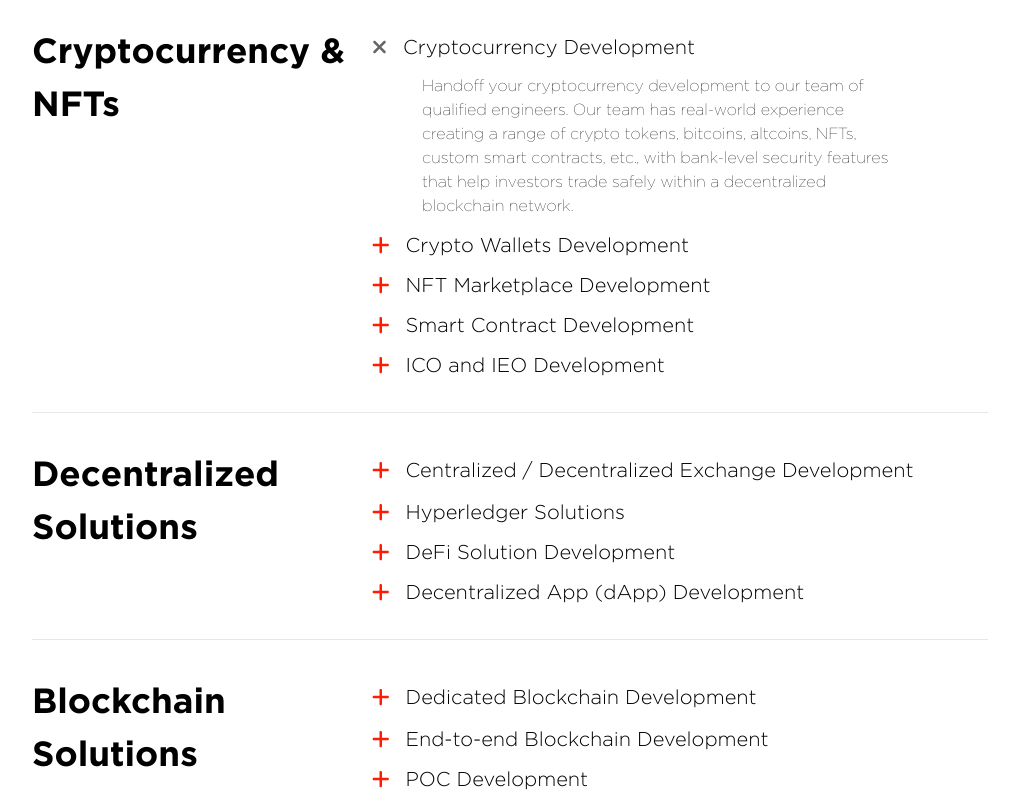
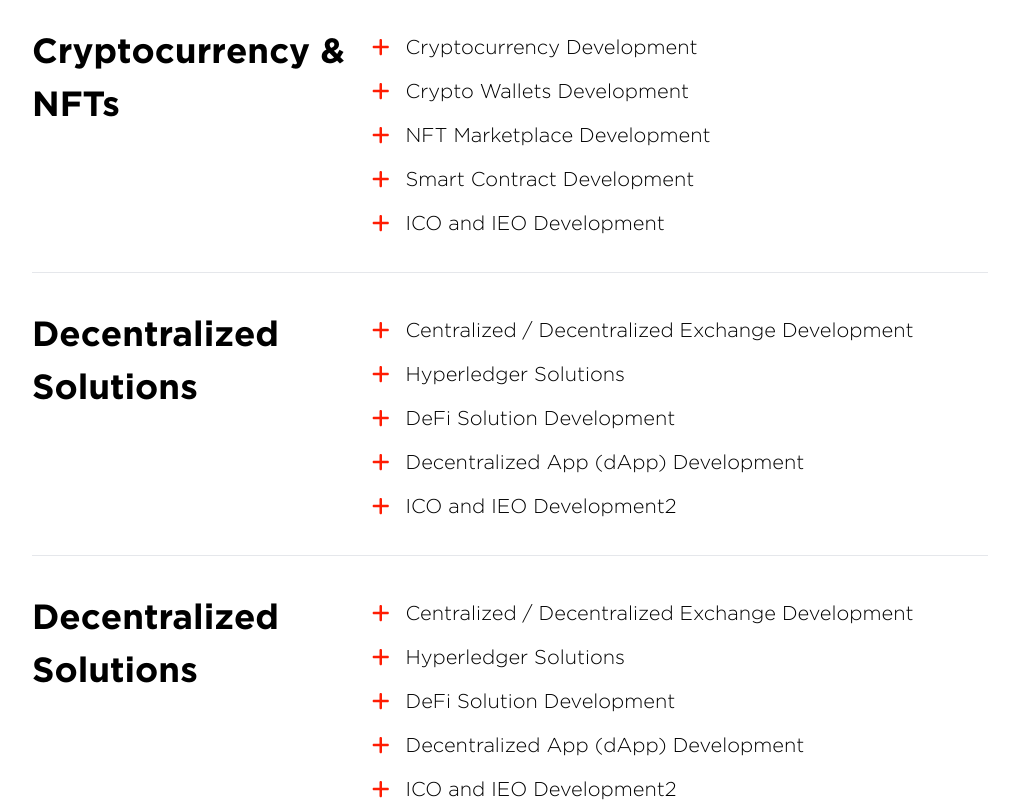
Before and after one commit to HoangDinhSon/landingPageVite, a React (Vite) app: page / in a window 1280 px wide. Shown: the part 1180-1982 px from the top of the page, without its empty margins (130-1149 px from the left). Built offline with nearby package versions, Linux system fonts and the light colour scheme.

Commit message:
update block Chain

```diff
--- a/src/components/BlockChainDevelopService.tsx
+++ b/src/components/BlockChainDevelopService.tsx
@@ -1,4 +1,87 @@
 import { DetailBlockchainService } from "./small-component";
+const DataForBlockChainDevelopService = [
+  {
+    id:1,
+    leftParagrap: "Cryptocurrency & NFTs",
+    lisDetail: [
+      {
+        right: "Cryptocurrency Development",
+        detail: "Handoff your cryptocurrency development to our team of qualified engineers. Our team has real-world experience creating a range of crypto tokens, bitcoins, altcoins, NFTs, custom smart contracts, etc., with bank-level security features that help investors trade safely within a decentralized blockchain network.",
+      },
+      {
+        right: "Crypto Wallets Development",
+        detail: "detailRightSecond",
+      },
+      {
+        right: "NFT Marketplace Development",
+        detail: "detailrightThird",
+      },
+      {
+        right: "Smart Contract Development",
+        detail: "detailRightFourth",
+      },
+      {
+        right: "ICO and IEO Development",
+        detail: "detailRightFifth",
+      },
+    ],
+  },
+  {
+    id:2,
+    leftParagrap: "Decentralized Solutions",
+    lisDetail: [
+      {
+        right: "Centralized / Decentralized Exchange Development",
+        detail: "detailtRightFist123",
+      },
+      {
+        right: "Hyperledger Solutions",
+        detail: "detailRightSecond",
+      },
+      {
+        right: "DeFi Solution Development",
+        detail: "detailrightThird",
+      },
+      {
+        right: "Decentralized App (dApp) Development",
+        detail: "detailRightFourth",
+      },
+      {
+        right: "ICO and IEO Development2",
+        detail: "detailRightFifth",
+      },
+    ],
+  },
+  {
+    id:3,
+    leftParagrap: "Decentralized Solutions",
+    lisDetail: [
+      {
+        right: "Centralized / Decentralized Exchange Development",
+        detail: "detailtRightFist123",
+      },
+      {
+        right: "Hyperledger Solutions",
+        detail: "detailRightSecond",
+      },
+      {
+        right: "DeFi Solution Development",
+        detail: "detailrightThird",
+      },
+      {
+        right: "Decentralized App (dApp) Development",
+        detail: "detailRightFourth",
+      },
+      {
+        right: "ICO and IEO Development2",
+        detail: "detailRightFifth",
+      },
+    ],
+  },
+
+
+
+];
 function BlockChainDevelopService() {
   return (
     <section className="BlockChainDevelopService mt-[136px] md:mt-8 bgWhenScreenThan1441px">
@@ -10,37 +93,17 @@
         </h3>
 
         {/* Cryptocurrency & NFTs */}
-        <DetailBlockchainService
-          leftParagrap={"Cryptocurrency & NFTs"}
-          isDisplayDetail={true}
-          rightFirst={"Cryptocurrency Development"}
-          rightSecond={"Crypto Wallets Development"}
-          rightThird={"NFT Marketplace Development"}
-          rightFour={"Smart Contract Development"}
-          rightFifth={"ICO and IEO Development"}
-        />
-        <hr className="w-full mt-8" />
-        {/* Decentralized Solutions */}
-        <DetailBlockchainService
-          leftParagrap={"Decentralized Solutions"}
-          isDisplayDetail={false}
-          rightFirst={"Centralized / Decentralized Exchange Development"}
-          rightSecond={"Hyperledger Solutions"}
-          rightThird={"DeFi Solution Development"}
-          rightFour={"Decentralized App (dApp) Development"}
-          rightFifth={"Decentralized App (dApp) Development"}
-        />
-        <hr className="w-full mt-8" />
-        {/* Blockchain Solutions */}
-        <DetailBlockchainService
-          leftParagrap={"Blockchain Solutions"}
-          isDisplayDetail={false}
-          rightFirst={"Dedicated Blockchain Development"}
-          rightSecond={"End-to-end Blockchain Development"}
-          rightThird={"POC Development"}
-          rightFour={"Blockchain Consultation"}
-          rightFifth={"Blockchain Staff Augmentation"}
-        />
+        {DataForBlockChainDevelopService.map((aService) => {
+          return (
+            <div key={aService.id}>
+              <DetailBlockchainService
+                leftParagrap={aService.leftParagrap}
+                lisDetail={aService.lisDetail}
+              />
+              <hr className="w-full mt-8" />
+            </div>
+          );
+        })}
       </div>
     </section>
   );
--- a/src/components/small-component/DetailBlockChainDevelopService.tsx
+++ b/src/components/small-component/DetailBlockChainDevelopService.tsx
@@ -1,23 +1,37 @@
 import { FontAwesomeIcon } from "@fortawesome/react-fontawesome";
 import { faXmark, faPlus } from "@fortawesome/free-solid-svg-icons";
+import { useState } from "react";
+function DetailBlockchainService(props: any) {
+  const { leftParagrap, lisDetail } = props;
+  const [isDisplayFirst, setIsDisplayFirst] = useState(false);
+  const [isDisplaySecond, setIsDisplaySecond] = useState(false);
+  const [isDisplayThird , setIsDisplayThird]= useState(false);
+  const [isDisplayFourth , setIsDisplayFourth]= useState(false);
+  const [isDisplayFifth, setIsDisplayFifth]= useState(false);
+  const togleDisplayfirst = () => {
+    setIsDisplayFirst(!isDisplayFirst);
+  };
+  const togleDisplaySecond = () => {
+    setIsDisplaySecond(!isDisplaySecond);
+  };
+  const togleDisplayThird = () => {
+    setIsDisplayThird(!isDisplayThird);
+  };
+  const togleDisplayFourth = () => {
+    setIsDisplayFourth(!isDisplayFourth);
+  };
+  const togleDisplayFifth = () => {
+    setIsDisplayFifth(!isDisplayFifth);
+  };
 
-function DetailBlockchainService(props: any) {
-  const {
-    leftParagrap,
-    isDisplayDetail,
-    rightFirst,
-    rightSecond,
-    rightThird,
-    rightFour,
-    rightFifth,
-  } = props;
   return (
     <div className="flex  pt-[30px] md:block md:pt-[17px] group ">
       <h2 className="max-w-[340px] md:text-[28px]">{leftParagrap}</h2>
       <div>
-        <div className="max-w-[550px]">
-          <h4 className="leading-8  md:text-[18px]">
-            {isDisplayDetail ? (
+        {/* first */}
+        <div className="max-w-[550px] ">
+          <h4 className="leading-8  md:text-[18px]" onClick={togleDisplayfirst}>
+            {isDisplayFirst ? (
               <FontAwesomeIcon icon={faXmark} className="text-[#666666] mr-4" />
             ) : (
               <FontAwesomeIcon
@@ -25,42 +39,103 @@
                 className="text-[#FF1C03] mr-4  "
               />
             )}
-            {rightFirst}
+            {lisDetail[0].right}
           </h4>
-          {isDisplayDetail && (
+          {isDisplayFirst && (
             <p className="ml-[50px] max-w-[476px] mb-4 mt-2  md:text-[18px] ">
-              Handoff your cryptocurrency development to our team of qualified
-              engineers. Our team has real-world experience creating a range of
-              crypto tokens, bitcoins, altcoins, NFTs, custom smart contracts,
-              etc., with bank-level security features that help investors trade
-              safely within a decentralized blockchain network.
+              {lisDetail[0].detail}
             </p>
           )}
         </div>
-        <div className="max-w-[550px]">
-          <h4 className="leading-7   md:text-[18px]">
-            <FontAwesomeIcon icon={faPlus} className="text-[#FF1C03] mr-4  " />
-            {rightSecond}
+        {/* second */}
+        <div className="max-w-[550px] ">
+          <h4
+            className="leading-8  md:text-[18px]"
+            onClick={togleDisplaySecond}
+          >
+            {isDisplaySecond ? (
+              <FontAwesomeIcon icon={faXmark} className="text-[#666666] mr-4" />
+            ) : (
+              <FontAwesomeIcon
+                icon={faPlus}
+                className="text-[#FF1C03] mr-4  "
+              />
+            )}
+            {lisDetail[1].right}
           </h4>
+          {isDisplaySecond && (
+            <p className="ml-[50px] max-w-[476px] mb-4 mt-2  md:text-[18px] ">
+              {lisDetail[1].detail}
+            </p>
+          )}
         </div>
-        <div className="max-w-[550px]">
-          <h4 className="leading-7   md:text-[18px]">
-            <FontAwesomeIcon icon={faPlus} className="text-[#FF1C03] mr-4 " />
-            {rightThird}
+        {/* third */}
+        <div className="max-w-[550px] ">
+          <h4
+            className="leading-8  md:text-[18px]"
+            onClick={togleDisplayThird}
+          >
+            {isDisplayThird ? (
+              <FontAwesomeIcon icon={faXmark} className="text-[#666666] mr-4" />
+            ) : (
+              <FontAwesomeIcon
+                icon={faPlus}
+                className="text-[#FF1C03] mr-4  "
+              />
+            )}
+            {lisDetail[2].right}
           </h4>
+          {isDisplayThird && (
+            <p className="ml-[50px] max-w-[476px] mb-4 mt-2  md:text-[18px] ">
+              {lisDetail[2].detail}
+            </p>
+          )}
         </div>
-        <div className="max-w-[550px]">
-          <h4 className="leading-7   md:text-[18px]">
-            <FontAwesomeIcon icon={faPlus} className="text-[#FF1C03] mr-4 " />
-            {rightFour}
+        {/* fourth */}
+        <div className="max-w-[550px] ">
+          <h4
+            className="leading-8  md:text-[18px]"
+            onClick={togleDisplayFourth}
+          >
+            {isDisplayFourth ? (
+              <FontAwesomeIcon icon={faXmark} className="text-[#666666] mr-4" />
+            ) : (
+              <FontAwesomeIcon
+                icon={faPlus}
+                className="text-[#FF1C03] mr-4  "
+              />
+            )}
+            {lisDetail[3].right}
           </h4>
+          {isDisplayFourth && (
+            <p className="ml-[50px] max-w-[476px] mb-4 mt-2  md:text-[18px] ">
+              {lisDetail[3].detail}
+            </p>
+          )}
         </div>
-        <div className="max-w-[550px]  md:text-[18px] group-[:nth-of-type(2)]:hidden">
-          <h4 className="leading-7 ">
-            <FontAwesomeIcon icon={faPlus} className="text-[#FF1C03] mr-4 " />
-            {rightFifth}
+        {/* fifth */}
+        <div className="max-w-[550px] ">
+          <h4
+            className="leading-8  md:text-[18px]"
+            onClick={togleDisplayFifth}
+          >
+            {isDisplayFifth ? (
+              <FontAwesomeIcon icon={faXmark} className="text-[#666666] mr-4" />
+            ) : (
+              <FontAwesomeIcon
+                icon={faPlus}
+                className="text-[#FF1C03] mr-4  "
+              />
+            )}
+            {lisDetail[4].right}
           </h4>
+          {isDisplayFifth && (
+            <p className="ml-[50px] max-w-[476px] mb-4 mt-2  md:text-[18px] ">
+              {lisDetail[4].detail}
+            </p>
+          )}
         </div>
+
       </div>
     </div>
   );
```
